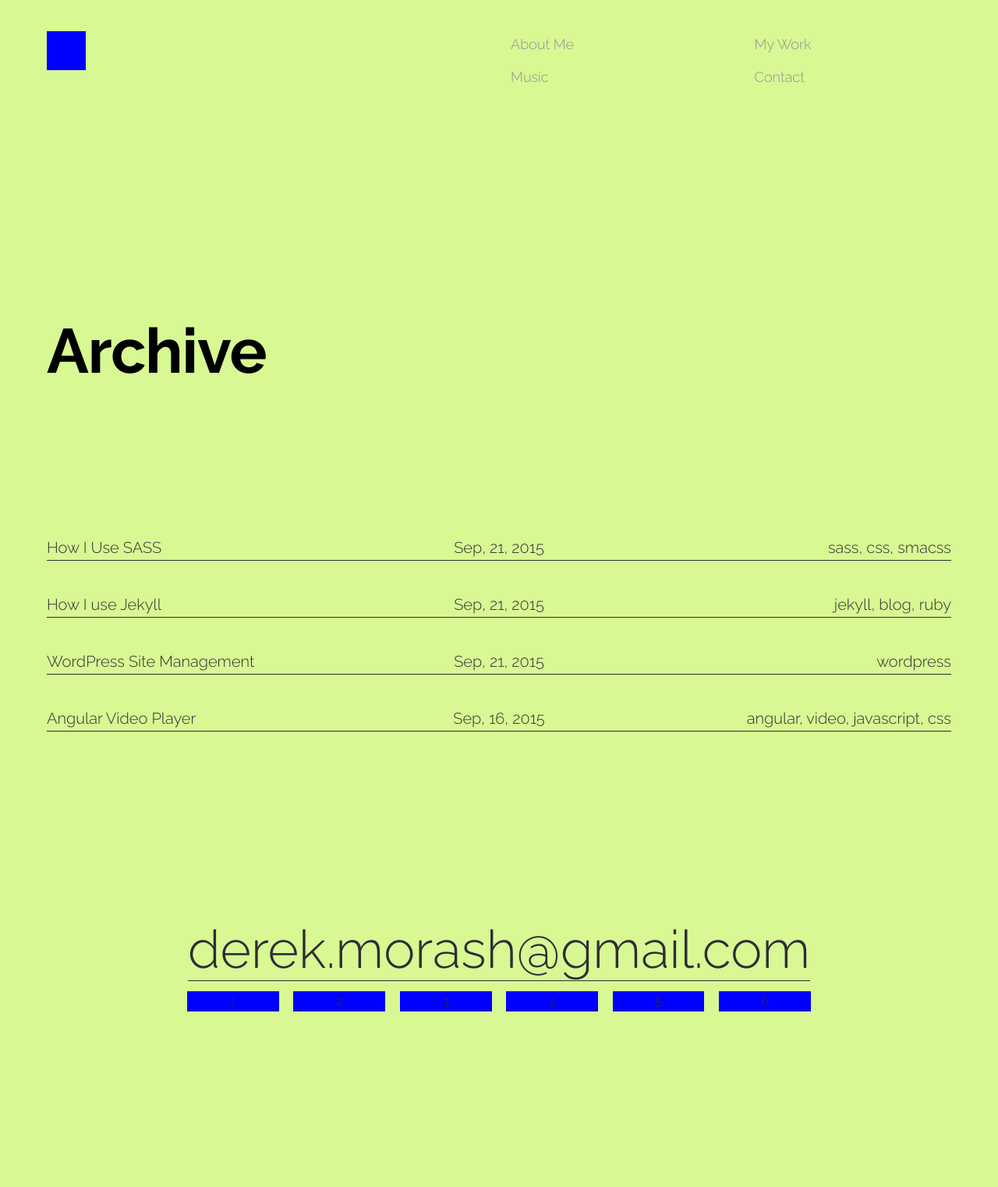
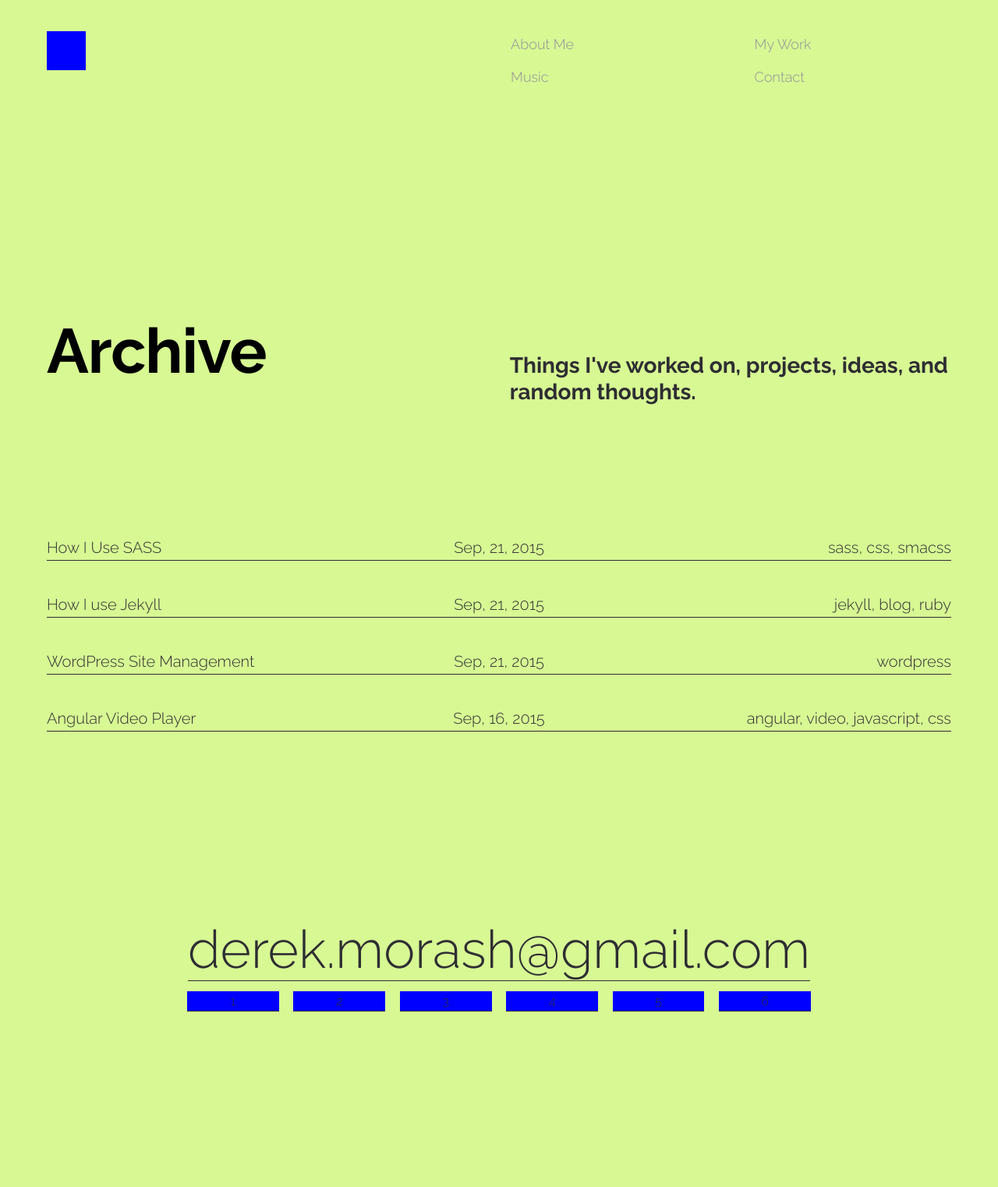
Before and after one commit to derekmorash/New-Portfolio, a Jekyll site: the page built from archive/index.html, in a window 1280 px wide. Shown: the whole page at 78% size. Built offline with Jekyll 4.4.1, drawn with Linux system fonts in a browser that asks for light colours; nearby versions of some CDN libraries.

```diff
--- a/_includes/archive-about.html
+++ b/_includes/archive-about.html
@@ -6,7 +6,7 @@
     </div>
 
     <div class="about--title-blurb">
-      <p></p>
+      <p>Things I've worked on, projects, ideas, and random thoughts.</p>
     </div>
   </div>
 
--- a/assets/css/1-base/_base.sass
+++ b/assets/css/1-base/_base.sass
@@ -88,7 +88,7 @@
   font-size: 20px
 
   line-height: 1.6
-  font-family: Raleway, sans-serif
+  font-family: Raleway, Helvetica, sans-serif
   color: $text-color
   -webkit-font-smoothing: antialiased
   -webkit-text-size-adjust: 100%
--- a/assets/css/main.css
+++ b/assets/css/main.css
@@ -704,7 +704,7 @@
   background: #f8e793;
   font-size: 20px;
   line-height: 1.6;
-  font-family: Raleway, sans-serif;
+  font-family: Raleway, Helvetica, sans-serif;
   color: #2E2D33;
   -webkit-font-smoothing: antialiased;
   -webkit-text-size-adjust: 100%; }
@@ -1184,9 +1184,7 @@
 .archive--posts {
   max-width: 1600px;
   margin: 100px auto 0;
-  padding: 0 60px;
-  -webkit-transition: all 0.15s ease-out 0s;
-  transition: all 0.15s ease-out 0s; }
+  padding: 0 60px; }
   .archive--posts:hover a {
     color: #928f9d;
     border-bottom: 1px solid #928f9d; }
@@ -1203,12 +1201,15 @@
     display: block;
     padding-top: 2em;
     border-bottom: 1px solid #2E2D33;
-    -webkit-transition: all 0.15s ease-out 0s;
-    transition: all 0.15s ease-out 0s; }
+    -webkit-transition: all 200ms ease-in-out;
+    transition: all 200ms ease-in-out; }
     .archive--posts a::after {
       clear: both;
       content: "";
       display: table; }
+    .archive--posts a:hover {
+      color: #2E2D33;
+      border-bottom: 1px solid #2E2D33; }
     .archive--posts a span {
       float: left;
       display: block;
@@ -1224,6 +1225,3 @@
         text-align: center; }
       .archive--posts a span:nth-child(3) {
         text-align: right; }
-    .archive--posts a:hover {
-      color: #2E2D33;
-      border-bottom: 1px solid #2E2D33; }
```
Also changed, not shown: assets/css/3-layouts/_about.sass (+7 -7 lines), assets/css/3-layouts/_archive.sass (+9 -7 lines), _layouts/posts.html (added).
